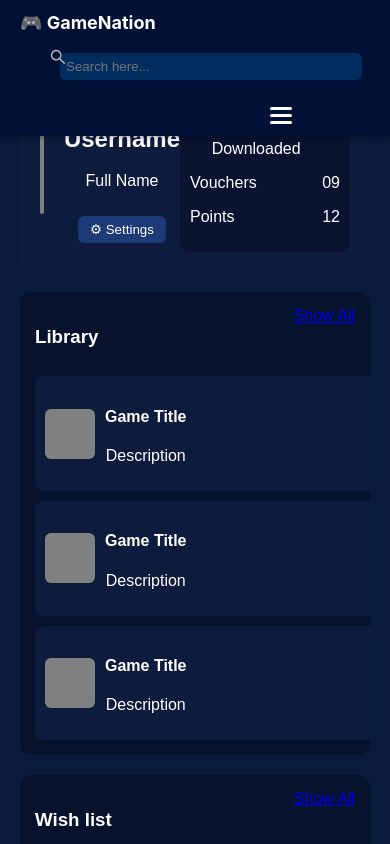
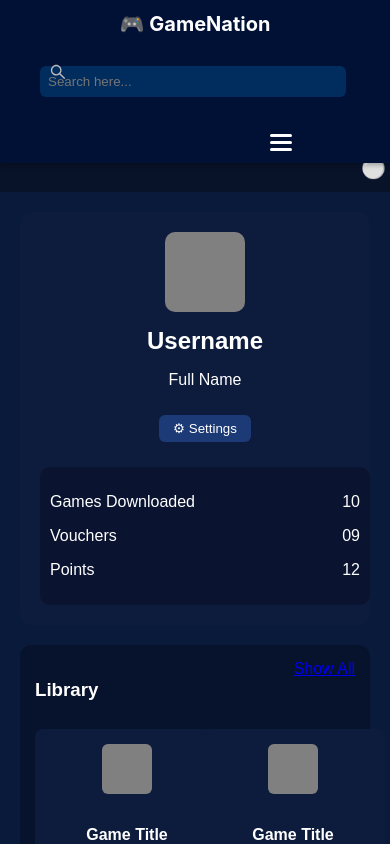
Before and after one commit to Blyn04/gamenation, a React (Create React App) app: page /profile in a window 390 px wide. Shown: the top 844 px of the page. Built offline with nearby package versions, Linux system fonts and the light colour scheme.

Commit message:
PROFIILE RESPONSIVE

```diff
--- a/src/styles/componentsStyle/Profile.css
+++ b/src/styles/componentsStyle/Profile.css
@@ -1,41 +1,54 @@
 .profile-container {
   background-color: #0a1a3b;
   color: white;
-  font-family: Arial, sans-serif;
+  font-family: "Poppins", Arial, sans-serif;
   min-height: 100vh;
 }
 
+/* ===== HEADER ===== */
 .profile-header {
   display: flex;
   align-items: center;
   justify-content: space-between;
-  padding: 10px 20px;
+  padding: 12px 20px;
   background: #081229;
+  flex-wrap: wrap; /* allow wrapping on small screens */
 }
 
 .logo {
   font-weight: bold;
-  font-size: 18px;
+  font-size: 20px;
+  flex: 1;
 }
 
 .search-bar {
-  flex: 1;
-  margin: 0 20px;
-  padding: 6px;
+  flex: 2;
+  margin: 10px;
+  padding: 8px;
   border-radius: 6px;
   border: none;
+  max-width: 400px;
+}
+
+.nav-links {
+  display: flex;
+  gap: 15px;
+  flex-wrap: wrap;
+  justify-content: center;
 }
 
 .nav-links a {
-  margin: 0 10px;
   color: white;
   text-decoration: none;
+  font-weight: 500;
 }
 
 .profile-icon {
   font-size: 20px;
+  margin-left: auto;
 }
 
+/* ===== PROFILE CARD ===== */
 .profile-card {
   display: flex;
   align-items: center;
@@ -44,6 +57,8 @@
   margin: 20px;
   padding: 20px;
   border-radius: 12px;
+  flex-wrap: wrap; /* stacks items on small screens */
+  gap: 15px;
 }
 
 .avatar {
@@ -54,13 +69,17 @@
 }
 
 .user-info {
-  flex: 1;
-  margin-left: 20px;
+  flex: 2;
+  min-width: 150px;
+}
+
+.user-info h2 {
+  margin: 0;
 }
 
 .settings-btn {
   margin-top: 10px;
-  padding: 6px 12px;
+  padding: 6px 14px;
   border: none;
   border-radius: 6px;
   background: #1c3a75;
@@ -72,7 +91,8 @@
   background: #0a1430;
   padding: 10px;
   border-radius: 10px;
-  min-width: 150px;
+  min-width: 160px;
+  flex: 1;
 }
 
 .stats-box p {
@@ -80,6 +100,7 @@
   justify-content: space-between;
 }
 
+/* ===== GAME SECTIONS ===== */
 .games-section {
   margin: 20px;
   background: #07122d;
@@ -91,20 +112,25 @@
   display: flex;
   justify-content: space-between;
   margin-bottom: 10px;
+  flex-wrap: wrap;
 }
 
 .game-list {
-  display: flex;
-  flex-direction: column;
-  gap: 10px;
+  display: grid;
+  grid-template-columns: repeat(auto-fill, minmax(220px, 1fr));
+  gap: 12px;
+  justify-content: center; /* center cards when few */
 }
 
 .game-card {
   display: flex;
   align-items: center;
   background: #0d1b3c;
-  padding: 10px;
+  padding: 12px;
   border-radius: 8px;
+  max-width: 300px;   /* ✅ prevents card from stretching too wide */
+  width: 100%;
+  margin: 0 auto;     /* ✅ keeps it centered */
 }
 
 .game-thumb {
@@ -115,14 +141,64 @@
   margin-right: 10px;
 }
 
+/* ===== FOOTER ===== */
 .profile-footer {
   display: flex;
   justify-content: space-around;
+  flex-wrap: wrap;
   background: #081229;
   padding: 20px;
   margin-top: 20px;
+  text-align: center;
+}
+
+.profile-footer div {
+  margin: 10px;
+  min-width: 150px;
 }
 
 .profile-footer h4 {
   margin-bottom: 10px;
 }
+
+/* ===== MEDIA QUERIES ===== */
+@media (max-width: 992px) {
+  .profile-header {
+    flex-direction: column;
+    align-items: flex-start;
+  }
+  .search-bar {
+    width: 100%;
+    margin: 10px 0;
+  }
+  .profile-card {
+    flex-direction: column;
+    text-align: center;
+  }
+  .stats-box {
+    width: 100%;
+    margin-top: 10px;
+  }
+}
+
+@media (max-width: 576px) {
+  .nav-links {
+    flex-direction: column;
+    gap: 8px;
+    align-items: flex-start;
+    width: 100%;
+  }
+  .game-list {
+    grid-template-columns: repeat(2, 1fr); /* ✅ 2 cards per row on mobile */
+    justify-items: center;
+  }
+  .game-card {
+    max-width: 100%; /* ✅ allow both cards to fit evenly */
+    flex-direction: column;
+    text-align: center;
+    padding: 15px;
+  }
+  .game-thumb {
+    margin: 0 0 10px 0;
+  }
+}
```
